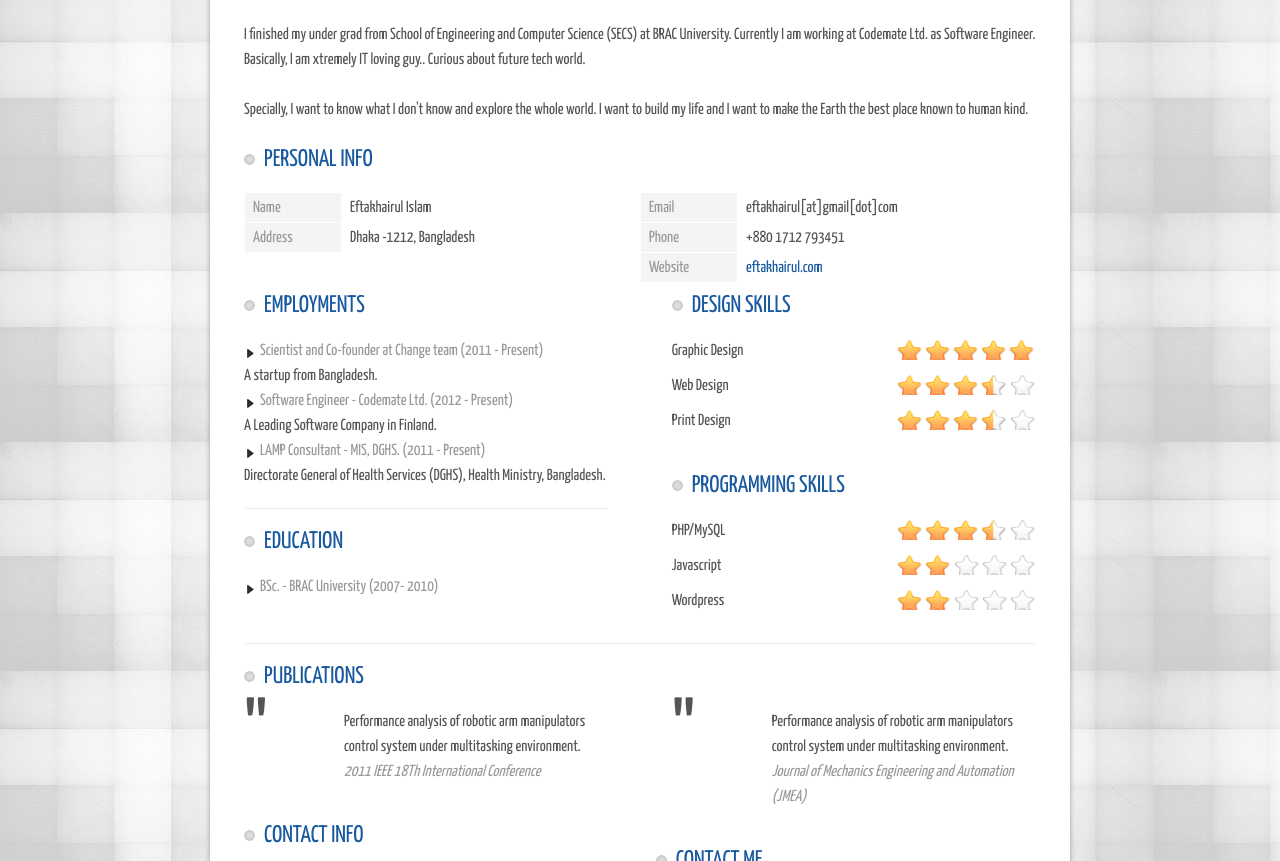
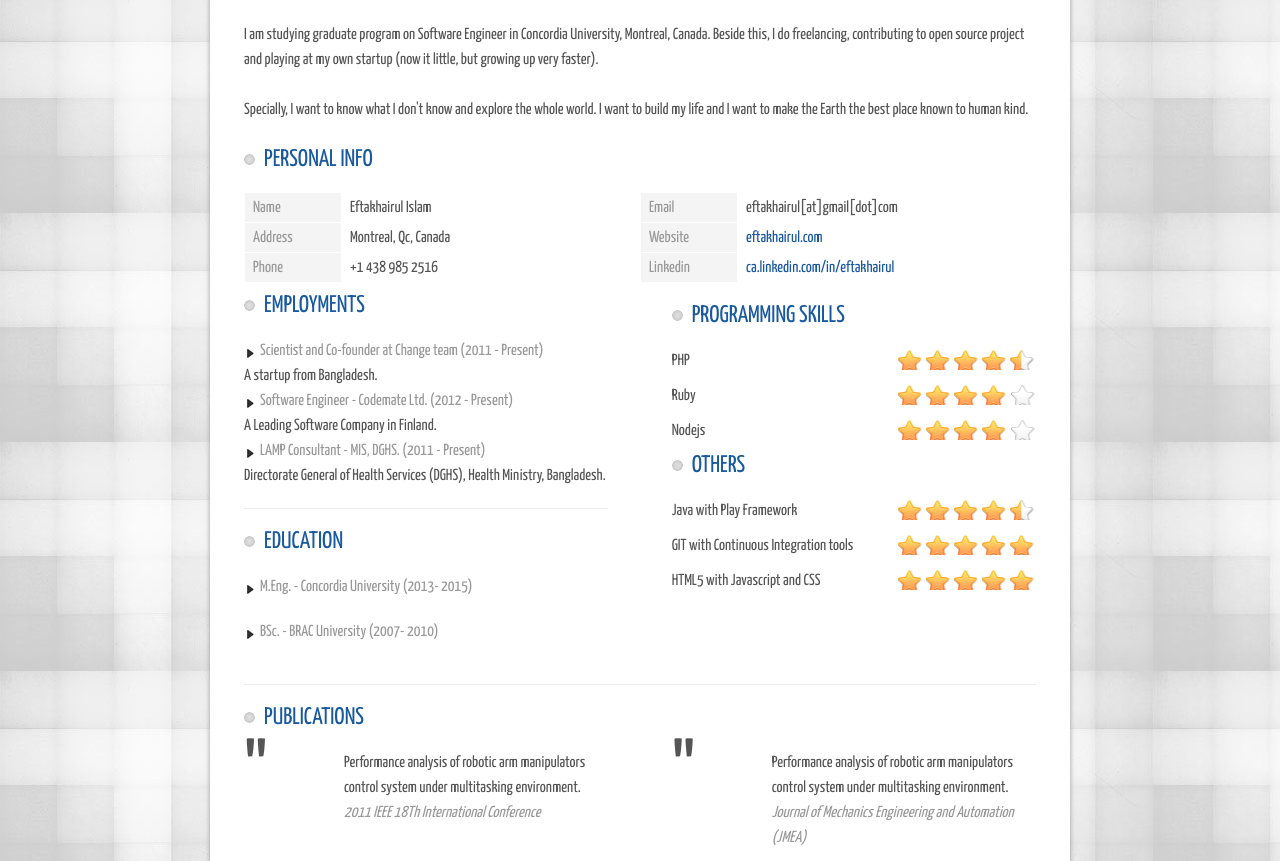
Before and after one commit to eftakhairul/eftakhairul.github.io, a plain HTML site: page index.html in a window 1280 px wide. Shown: the part 245-1106 px from the top of the page. Drawn offline with nearby package versions, Linux system fonts and the light colour scheme.

Commit message:
Information updated after coming to canada

```diff
--- a/index.html
+++ b/index.html
@@ -7,7 +7,7 @@
     <head>
         <meta charset="utf-8" />
         <title>Eftakhairul Islam</title>
-        <meta name="description" content="Personal profile page of Eftakhairul Islam" />
+        <meta name="description" content="Personal techincal profile page of Eftakhairul Islam" />
         <meta name="author" content="Eftakhairul. http://eftakhaiurl.com" />
         <meta name="robots" content="index,follow" />
         <meta http-equiv="X-UA-Compatible" content="IE=edge,chrome=1">
@@ -90,7 +90,7 @@
         <header id="header">
             <div id="title">
                 <h1>eftakhairul islam</h1>
-                <div id="subtitle">Scientist and Co-founder at Change team</div>
+                <div id="subtitle">Software Engineer, Hacker, Tech Blogger and Open Source Enthusiastic</div>
             </div>
             <div id="myphoto">
                 <figure><img src="images/rain.jpg" alt="Eftakhairul" width="150" height="150"></figure>
@@ -109,7 +109,7 @@
         <section id="content">
         <!-- BEGIN HOME -->
         <section id="sec-home">
-            <p>I finished my under grad from School of Engineering and Computer Science (SECS) at BRAC University. Currently I am working at Codemate Ltd. as Software Engineer. Basically, I am xtremely IT loving guy.. Curious about future tech world.</p>
+            <p>I am studying graduate program on Software Engineer in Concordia University, Montreal, Canada. Beside this, I do freelancing, contributing to open source project and playing at my own startup (now it little, but growing up very faster).</p>
             <p>Specially, I want to know what I don't know and explore the whole world. I want to build my life and I want to make the Earth the best place known to human kind.</p>
             <h2>Personal Info</h2>
             <div class="clearfix">
@@ -120,7 +120,11 @@
                     </tr>
                     <tr>
                         <td class="td-title">Address</td>
-                        <td>Dhaka -1212, Bangladesh</td>
+                        <td>Montreal, Qc, Canada</td>
+                    </tr>
+                    <tr>
+                        <td class="td-title">Phone</td>
+                        <td>+1 438 985 2516</td>
                     </tr>
                 </table>
                 <table class="table fr" border="0" cellspacing="0" cellpadding="0">
@@ -128,13 +132,14 @@
                         <td class="td-title">Email</td>
                         <td>eftakhairul[at]gmail[dot]com</td>
                     </tr>
-                    <tr>
-                        <td class="td-title">Phone</td>
-                        <td>+880 1712 793451</td>
-                    </tr>
+
                     <tr>
                         <td class="td-title">Website</td>
                         <td><a href="http://eftakhairul.com" target="_blank">eftakhairul.com</a></td>
+                    </tr>
+                    <tr>
+                        <td class="td-title">Linkedin</td>
+                        <td><a href="http://ca.linkedin.com/in/eftakhairul/" target="_blank">ca.linkedin.com/in/eftakhairul</a></td>
                     </tr>
                 </table>
             </div>
@@ -165,6 +170,10 @@
                         <h2>Education</h2>
                         <ul>
                             <li>
+                                <span>M.Eng. - Concordia University (2013- 2015)</span><br/>
+                                <!--<p>Best time in my life.</p>-->
+                            </li>
+                            <li>
                                 <span>BSc. - BRAC University (2007- 2010)</span><br/>
                                 <!--<p>Best time in my life.</p>-->
                             </li>
@@ -172,9 +181,55 @@
                     </section>
                 </div>
                 <div class="fr">
+                    <section id="programming-skills">
+                        <h2>Programming Skills</h2>
+                        <ul>
+                            <li>
+                                <div class="stars">
+                                    <span class="star-100">&nbsp;</span>
+                                    <span class="star-100">&nbsp;</span>
+                                    <span class="star-100">&nbsp;</span>
+                                    <span class="star-100">&nbsp;</span>
+                                    <span class="star-50">&nbsp;</span>
+                                </div>
+                                PHP
+                            </li>
+                            <li>
+
+                                <div class="stars">
+                                    <span class="star-100">&nbsp;</span>
+                                    <span class="star-100">&nbsp;</span>
+                                    <span class="star-100">&nbsp;</span>
+                                    <span class="star-100">&nbsp;</span>
+                                    <span class="star-0">&nbsp;</span>
+                                </div>Ruby
+                            </li>
+                            <li>
+                                <div class="stars">
+                                    <span class="star-100">&nbsp;</span>
+                                    <span class="star-100">&nbsp;</span>
+                                    <span class="star-100">&nbsp;</span>
+                                    <span class="star-100">&nbsp;</span>
+                                    <span class="star-0">&nbsp;</span>
+                                </div>
+                                Nodejs
+                            </li>
+
+                        </ul>
+                    </section>
                     <section id="design-skills">
-                        <h2>Design Skills</h2>
+                        <h2>Others</h2>
                         <ul>
+                            <li>
+                                <div class="stars">
+                                    <span class="star-100">&nbsp;</span>
+                                    <span class="star-100">&nbsp;</span>
+                                    <span class="star-100">&nbsp;</span>
+                                    <span class="star-100">&nbsp;</span>
+                                    <span class="star-50">&nbsp;</span>
+                                </div>
+                                Java with Play Framework
+                            </li>
                             <li>
                                 <div class="stars">
                                     <span class="star-100">&nbsp;</span>
@@ -183,65 +238,21 @@
                                     <span class="star-100">&nbsp;</span>
                                     <span class="star-100">&nbsp;</span>
                                 </div>
-                                Graphic Design
+                                GIT with Continuous Integration tools
                             </li>
                             <li>
                                 <div class="stars">
                                     <span class="star-100">&nbsp;</span>
                                     <span class="star-100">&nbsp;</span>
                                     <span class="star-100">&nbsp;</span>
-                                    <span class="star-50">&nbsp;</span>
-                                    <span class="star-0">&nbsp;</span>
-                                </div>
-                                Web Design
-                            </li>
-                            <li>
-                                <div class="stars">
                                     <span class="star-100">&nbsp;</span>
                                     <span class="star-100">&nbsp;</span>
-                                    <span class="star-100">&nbsp;</span>
-                                    <span class="star-50">&nbsp;</span>
-                                    <span class="star-0">&nbsp;</span>
                                 </div>
-                                Print Design
+                                HTML5 with Javascript and CSS
                             </li>
                         </ul>
                     </section>
-                    <section id="programming-skills">
-                        <h2>Programming Skills</h2>
-                        <ul>
-                            <li>
-                                <div class="stars">
-                                    <span class="star-100">&nbsp;</span>
-                                    <span class="star-100">&nbsp;</span>
-                                    <span class="star-100">&nbsp;</span>
-                                    <span class="star-50">&nbsp;</span>
-                                    <span class="star-0">&nbsp;</span>
-                                </div>
-                                PHP/MySQL
-                            </li>
-                            <li>
-                                <div class="stars">
-                                    <span class="star-100">&nbsp;</span>
-                                    <span class="star-100">&nbsp;</span>
-                                    <span class="star-0">&nbsp;</span>
-                                    <span class="star-0">&nbsp;</span>
-                                    <span class="star-0">&nbsp;</span>
-                                </div>
-                                Javascript
-                            </li>
-                            <li>
 
-                                <div class="stars">
-                                    <span class="star-100">&nbsp;</span>
-                                    <span class="star-100">&nbsp;</span>
-                                    <span class="star-0">&nbsp;</span>
-                                    <span class="star-0">&nbsp;</span>
-                                    <span class="star-0">&nbsp;</span>
-                                </div>Wordpress
-                            </li>
-                        </ul>
-                    </section>
                 </div>
             </div>
             <section id="testimonials">
@@ -366,7 +377,7 @@
         <footer id="footer">
             <div>
                 <section id="download-vcard">
-                    <a href="http://dl.dropbox.com/u/6886596/CV_Eftakhairul.pdf" title="Download vCard">Download CV</a>
+                    <a href="https://dl.dropboxusercontent.com/u/6886596/Resume_Eftakhairul.pdf" title="Download vCard">Download Resume</a>
                 </section>
                 <section id="social">
                     <ul>
@@ -374,7 +385,7 @@
                         <li class="social-twitter"><a href="http://twitter.com/eftakhairul" title="Twitter">Twitter</a></li>
                         <li class="social-googleplus"><a href="https://profiles.google.com/eftakhairul/buzz" title="Google Plus">Google Plus</a></li>
                         <li class="social-facebook"><a href="http://facebook.com/eftakhairul" title="Facebook">Facebook</a></li>
-                        <li class="social-linkedin"><a href="http://bd.linkedin.com/in/eftakhairul" title="Linkedin">Linkedin</a></li>
+                        <li class="social-linkedin"><a href="http://ca.linkedin.com/in/eftakhairul/" title="Linkedin">Linkedin</a></li>
                     </ul>
                 </section>
             </div>
```
